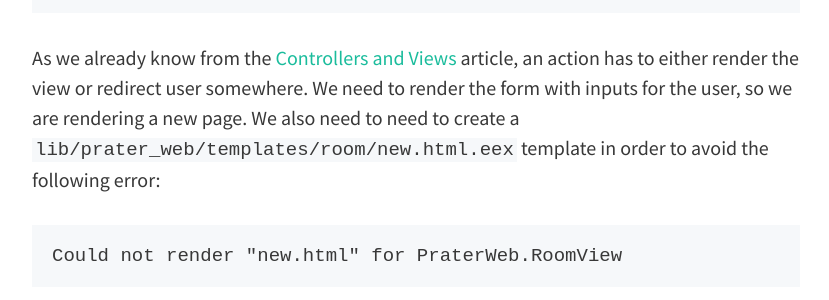
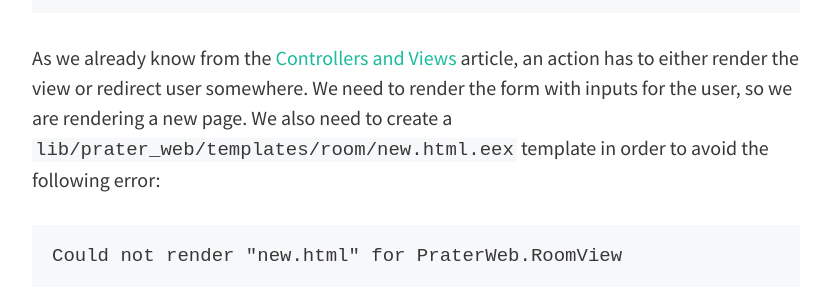
Before and after one commit to elfenlaid/ck3g.github.io, a Jekyll site: the page built from _posts/2018-02-04-implementing-crud-in-phoenix.md, in a window 1280 px wide and 900 px high, scrolled down 2636 px. Shown: the part 215-515 px from the top of the window, without its empty margins (224-1053 px from the left). Built offline with Jekyll 4.4.1, drawn with Linux system fonts in a browser that asks for light colours; nearby versions of some CDN libraries; comment, search, counter and statistics services are not loaded; some of the changed text lies outside the part shown.

Commit message:
Fix typos in Implementing CRUD in Phoenix post

````diff
--- a/_posts/2018-02-04-implementing-crud-in-phoenix.md
+++ b/_posts/2018-02-04-implementing-crud-in-phoenix.md
@@ -88,7 +88,7 @@
 
 As we already know from the [Controllers and Views](http://whatdidilearn.info/2018/01/21/controllers-views-and-templates.html) article, an action has to either render the view or redirect user somewhere.
 We need to render the form with inputs for the user, so we are rendering a new page.
-We also need to need to create a `lib/prater_web/templates/room/new.html.eex` template in order to avoid the following error:
+We also need to create a `lib/prater_web/templates/room/new.html.eex` template in order to avoid the following error:
 
 ```
 Could not render "new.html" for PraterWeb.RoomView
@@ -301,7 +301,7 @@
 
 We have a route now, we need an action:
 
-```elxir
+```elixir
 def show(conn, _params) do
   render conn, "show.html"
 end
````
